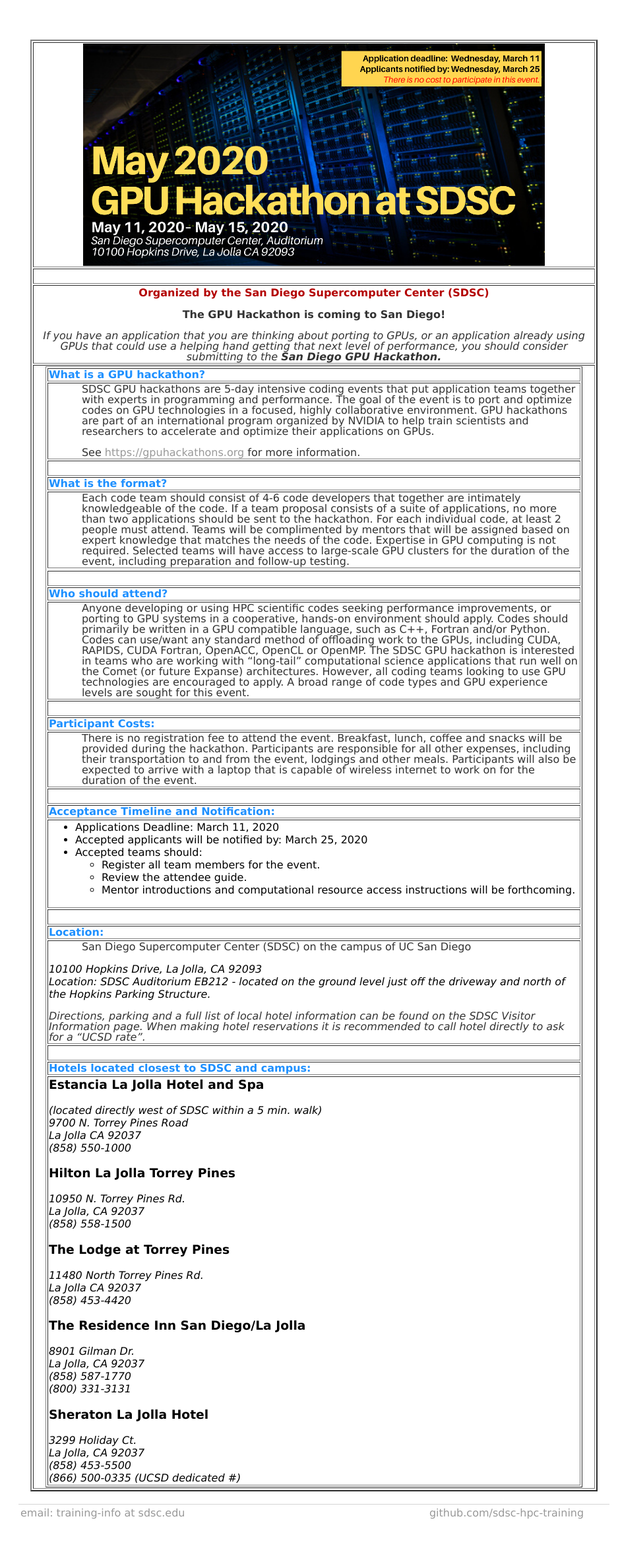
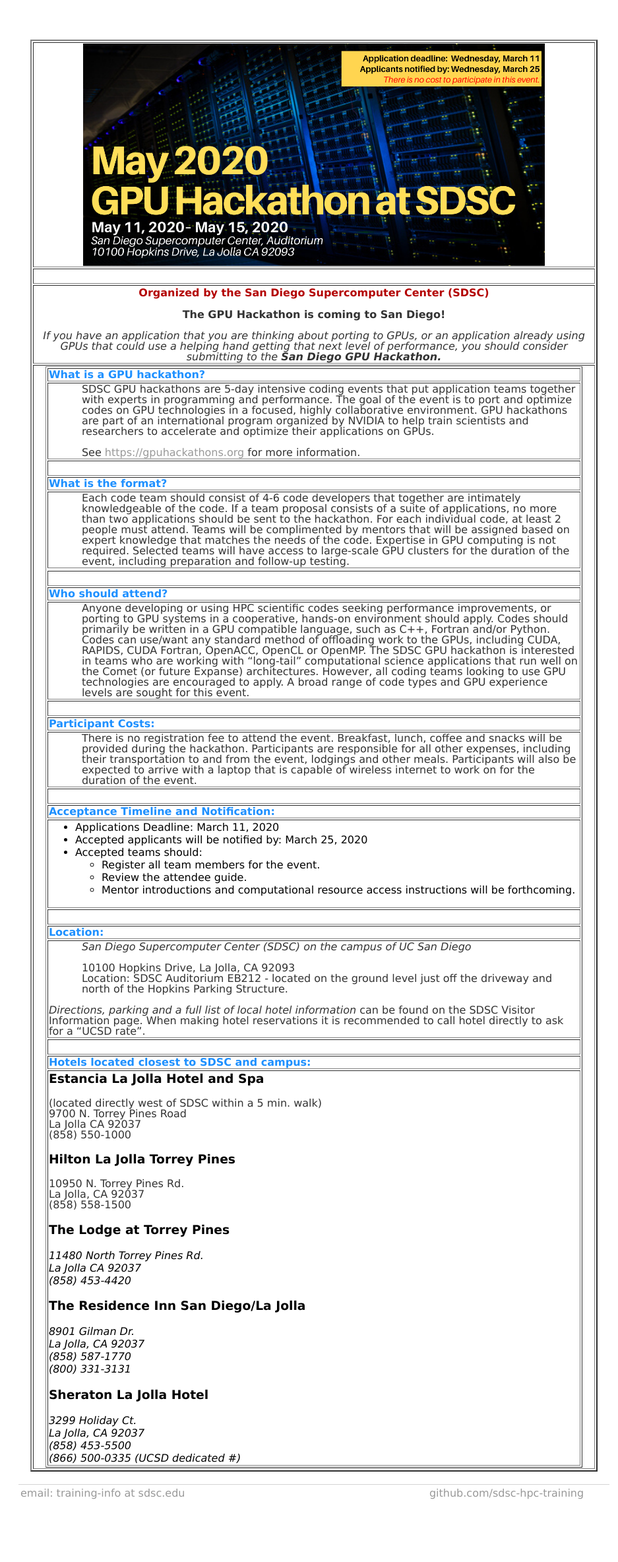
Before and after one commit to sdsc-hpc-training/sdsc-hpc-training.github.io, a Jekyll site: the page built from gpuhackathon/index.html, in a window 1280 px wide. Shown: the whole page at 66% size, without its empty margins (164-1101 px from the left). Built offline with Jekyll 4.4.1, drawn with Linux system fonts in a browser that asks for light colours; after the commit the page ends 2337 px from its top, so only the background shows below that.

Commit message:
update index

```diff
--- a/gpuhackathon/index.html
+++ b/gpuhackathon/index.html
@@ -99,18 +99,18 @@
       <p class="sectitle">Location:</p>
   </td></tr>
   <tr><td align='left' valign='top'>
-    <p id="paral"> San Diego Supercomputer Center (SDSC) on the campus of UC San Diego
-    <address class="">
+    <p id="paral" class="italic"> San Diego Supercomputer Center (SDSC)
+      on the campus of UC San Diego</p>
+    <p id="paral">
     10100 Hopkins Drive, La Jolla, CA 92093<br>
     Location: SDSC Auditorium EB212 - located on
     the ground level just off the driveway and north of the
-    Hopkins Parking Structure.<br>
+    Hopkins Parking Structure.</p>
     <p>
     <em>Directions, parking and a full list of local hotel information</em>
     can be found on the SDSC Visitor Information page.
     When making hotel reservations it is recommended to call hotel
     directly to ask for a “UCSD rate”.
-  </address>
   </p>
 </td></tr>
 <tr><td align='left' valign='top'>&nbsp;   </td></tr>
@@ -120,18 +120,18 @@
 <tr><td align='left' valign='top'>
   <p id="paral">
   <h3>Estancia La Jolla Hotel and Spa </h3>
-  <address>
+  <p class="hoteladdr">
     (located directly west of SDSC within a 5 min. walk)<br>
     9700 N. Torrey Pines Road <br>
   La Jolla CA 92037<br>
   (858) 550-1000 	<br>
-  </address>
+  </p>
   <h3>Hilton La Jolla Torrey Pines</h3>
-  <address>
+  <p class="hoteladdr">
     10950 N. Torrey Pines Rd.<br>
   La Jolla, CA 92037<br>
   (858) 558-1500<br>
-  </address>
+  </p>
   <h3>The Lodge at Torrey Pines</h3>
   <address>
     11480 North Torrey Pines Rd.<br>
```
